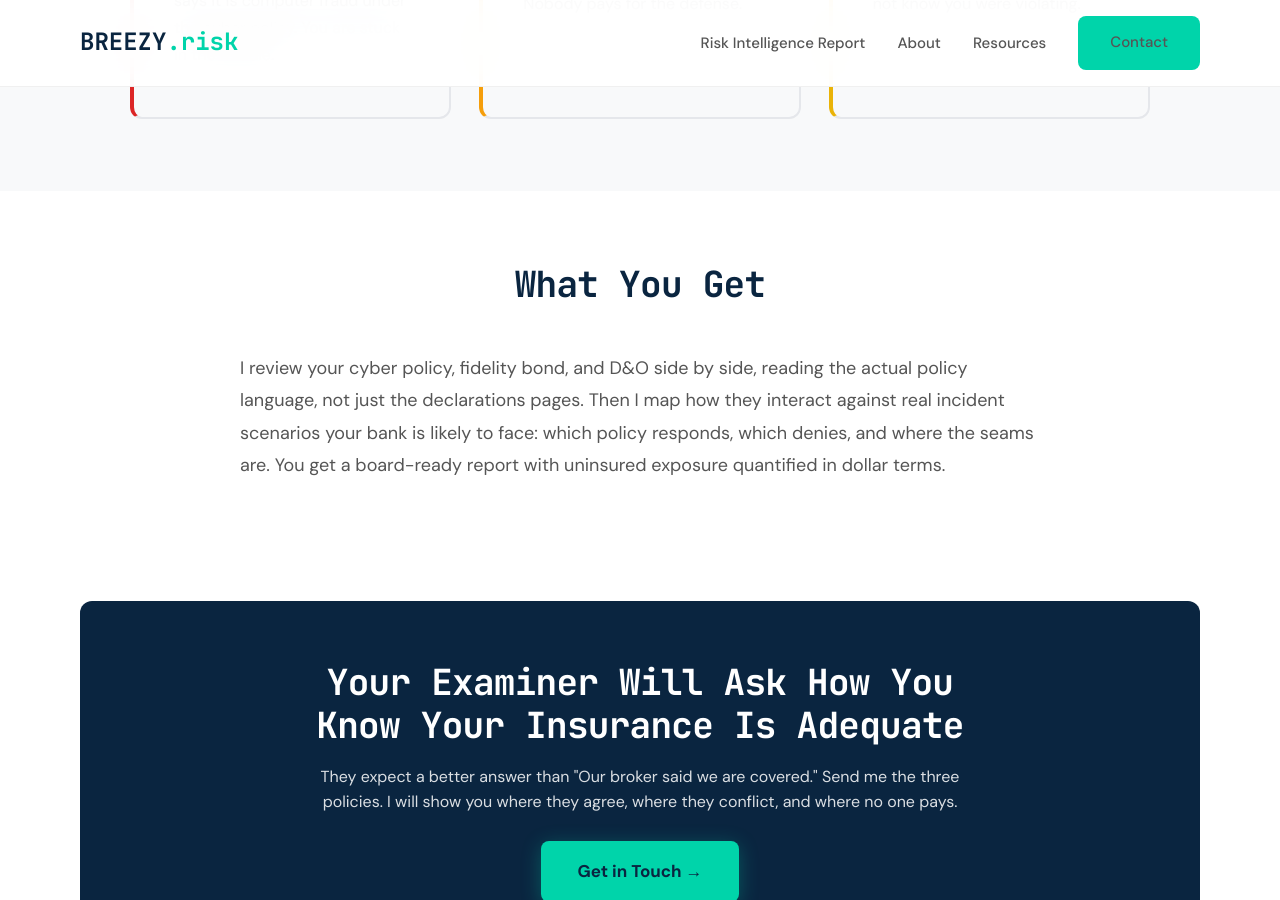
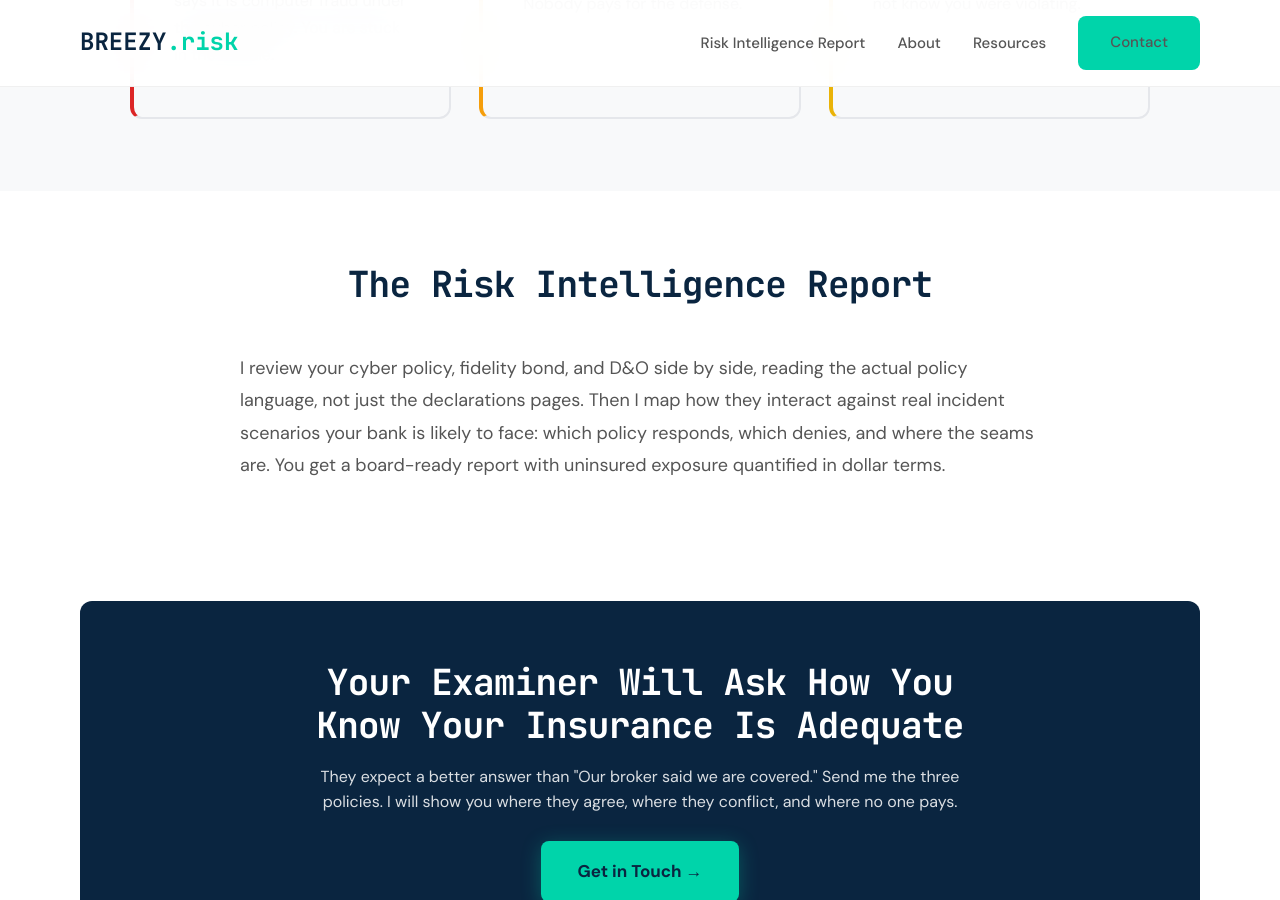
Before and after one commit to joeproe1/breezyins.com, a Jekyll site: the page built from community-bank-insurance.html, in a window 1280 px wide and 900 px high, scrolled down 1071 px. Built offline with Jekyll 4.4.1, drawn with Linux system fonts in a browser that asks for light colours.

Commit message:
Merge overlapping deliverables copy

```diff
--- a/community-bank-insurance.html
+++ b/community-bank-insurance.html
@@ -227,7 +227,7 @@ permalink: /community-bank-insurance/
 <section class="bank-section">
   <div class="container bank-wrap">
     <div class="bank-center">
-      <h2>What You Get</h2>
+      <h2>The Risk Intelligence Report</h2>
     </div>
 
     <div class="bank-what-text">
```
